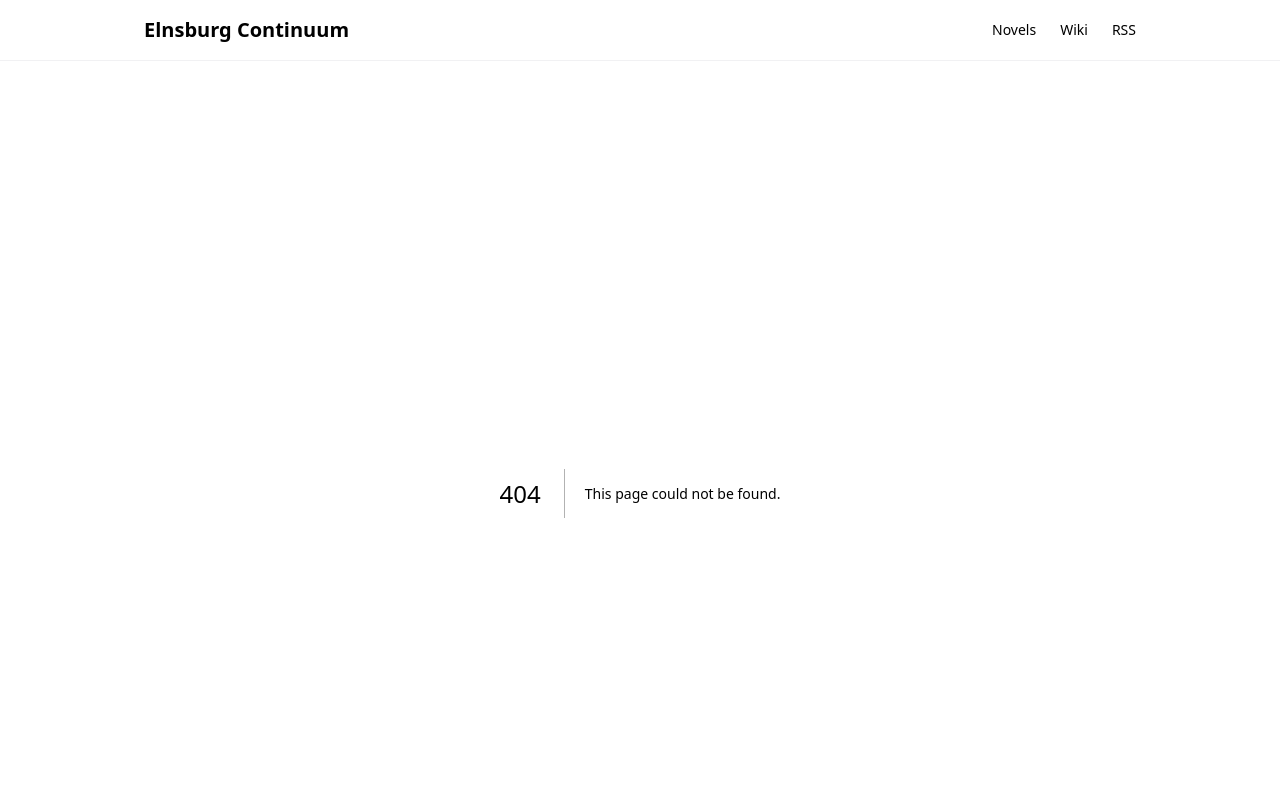
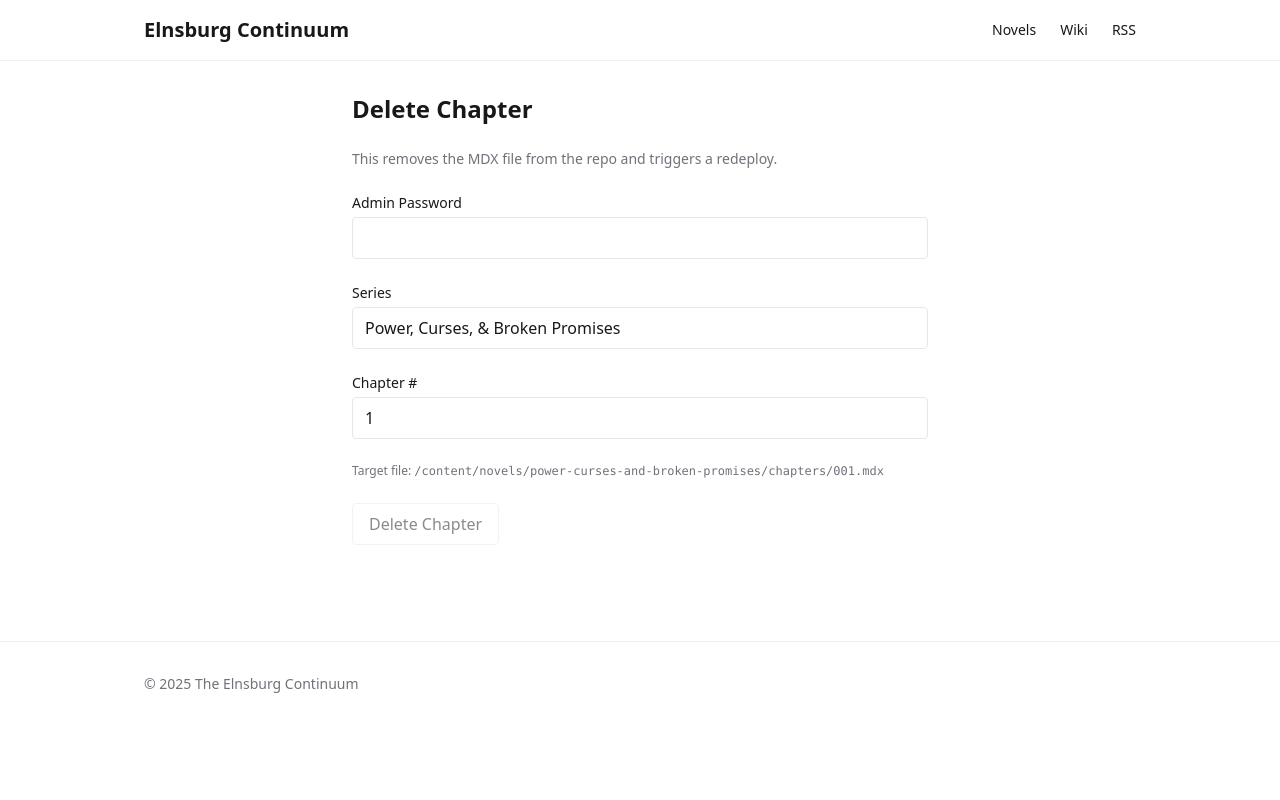
Before and after one commit to ExxtraV/elnsburg-continuum-site, a Next.js app: page /admin/delete in a window 1280 px wide. Before the commit this address had no page. Shown: the top 800 px of the page. Built offline with nearby package versions, Linux system fonts and the light colour scheme.

Commit message:
feat: add delete chapter API and admin UI

```diff
--- /dev/null
+++ b/app/admin/delete/page.tsx
@@ -0,0 +1,67 @@
+'use client';
+
+import { useState } from 'react';
+
+function slugify(input: string) {
+  return input.toLowerCase().trim().replace(/&/g, 'and').replace(/[^a-z0-9]+/g, '-').replace(/^-+|-+$/g, '');
+}
+const pad3 = (n: number) => String(n).padStart(3, '0');
+
+export default function DeleteChapterPage() {
+  const [password, setPassword] = useState('');
+  const [series, setSeries] = useState('Power, Curses, & Broken Promises');
+  const [chapter, setChapter] = useState<number>(1);
+  const [busy, setBusy] = useState(false);
+  const [msg, setMsg] = useState<string | null>(null);
+
+  const path = `/content/novels/${slugify(series)}/chapters/${pad3(chapter)}.mdx`;
+
+  async function del() {
+    setBusy(true);
+    setMsg(null);
+    try {
+      const res = await fetch('/api/delete-chapter', {
+        method: 'POST',
+        headers: { 'Content-Type': 'application/json', 'x-admin-secret': password },
+        body: JSON.stringify({ series, chapter }),
+      });
+      const json = await res.json().catch(() => ({}));
+      if (!res.ok) setMsg(`⚠️ ${json?.error || 'Delete failed'}`);
+      else setMsg(`✅ Deleted ${path}. Vercel will redeploy shortly.`);
+    } catch (e: any) {
+      setMsg(`⚠️ ${e?.message || 'Network error'}`);
+    } finally {
+      setBusy(false);
+    }
+  }
+
+  return (
+    <div className="mx-auto max-w-xl space-y-6">
+      <h1 className="text-2xl font-semibold">Delete Chapter</h1>
+      <p className="text-sm text-zinc-500">This removes the MDX file from the repo and triggers a redeploy.</p>
+
+      <label className="grid gap-1">
+        <span className="text-sm">Admin Password</span>
+        <input type="password" className="border rounded px-3 py-2" value={password} onChange={e=>setPassword(e.target.value)} />
+      </label>
+
+      <label className="grid gap-1">
+        <span className="text-sm">Series</span>
+        <input className="border rounded px-3 py-2" value={series} onChange={e=>setSeries(e.target.value)} />
+      </label>
+
+      <label className="grid gap-1">
+        <span className="text-sm">Chapter #</span>
+        <input type="number" min={1} className="border rounded px-3 py-2" value={chapter} onChange={e=>setChapter(Number(e.target.value))} />
+      </label>
+
+      <div className="text-xs text-zinc-500">Target file: <code>{path}</code></div>
+
+      <button className="rounded px-4 py-2 border disabled:opacity-50" disabled={!password || busy} onClick={del}>
+        {busy ? 'Deleting…' : 'Delete Chapter'}
+      </button>
+
+      {msg && <div className="text-sm">{msg}</div>}
+    </div>
+  );
+}
--- /dev/null
+++ b/app/api/delete-chapter/route.ts
@@ -0,0 +1,61 @@
+import { NextRequest, NextResponse } from "next/server";
+
+function slugify(input: string) {
+  return input.toLowerCase().trim().replace(/&/g, "and").replace(/[^a-z0-9]+/g, "-").replace(/^-+|-+$/g, "");
+}
+const pad3 = (n: number) => String(n).padStart(3, "0");
+
+export async function POST(req: NextRequest) {
+  // simple auth
+  if (req.headers.get("x-admin-secret") !== process.env.ADMIN_PASSWORD) {
+    return new NextResponse("Unauthorized", { status: 401 });
+  }
+
+  const { series, chapter } = (await req.json()) as { series: string; chapter: number };
+  if (!series || !chapter) {
+    return NextResponse.json({ error: "Missing series or chapter" }, { status: 400 });
+  }
+
+  const seriesSlug = slugify(series);
+  const chapterId = pad3(chapter);
+  const path = `content/novels/${seriesSlug}/chapters/${chapterId}.mdx`;
+
+  const repo = process.env.GITHUB_REPO!;
+  const [owner, repoName] = repo.split("/");
+  const branch = process.env.GITHUB_DEFAULT_BRANCH || "main";
+  const apiBase = `https://api.github.com`;
+  const contentsUrl = `${apiBase}/repos/${owner}/${repoName}/contents/${encodeURIComponent(path)}`;
+  const headers = {
+    Authorization: `Bearer ${process.env.GITHUB_TOKEN}`,
+    Accept: "application/vnd.github+json",
+    "X-GitHub-Api-Version": "2022-11-28",
+  };
+
+  // get current SHA
+  const res = await fetch(`${contentsUrl}?ref=${branch}`, { headers });
+  if (!res.ok) {
+    const msg = await res.text().catch(() => "");
+    return NextResponse.json({ error: "File not found or cannot fetch", details: msg || res.statusText }, { status: 404 });
+  }
+  const json = (await res.json()) as { sha?: string };
+  const sha = json.sha;
+  if (!sha) return NextResponse.json({ error: "Could not read file SHA" }, { status: 500 });
+
+  // delete
+  const del = await fetch(contentsUrl, {
+    method: "DELETE",
+    headers: { ...headers, "Content-Type": "application/json" },
+    body: JSON.stringify({
+      message: `chore(chapter): delete ${series} ch${chapterId}`,
+      sha,
+      branch,
+    }),
+  });
+
+  if (!del.ok) {
+    const text = await del.text().catch(() => "");
+    return NextResponse.json({ error: "GitHub DELETE failed", details: text || del.statusText }, { status: 500 });
+  }
+
+  return NextResponse.json({ ok: true, path });
+}
```
